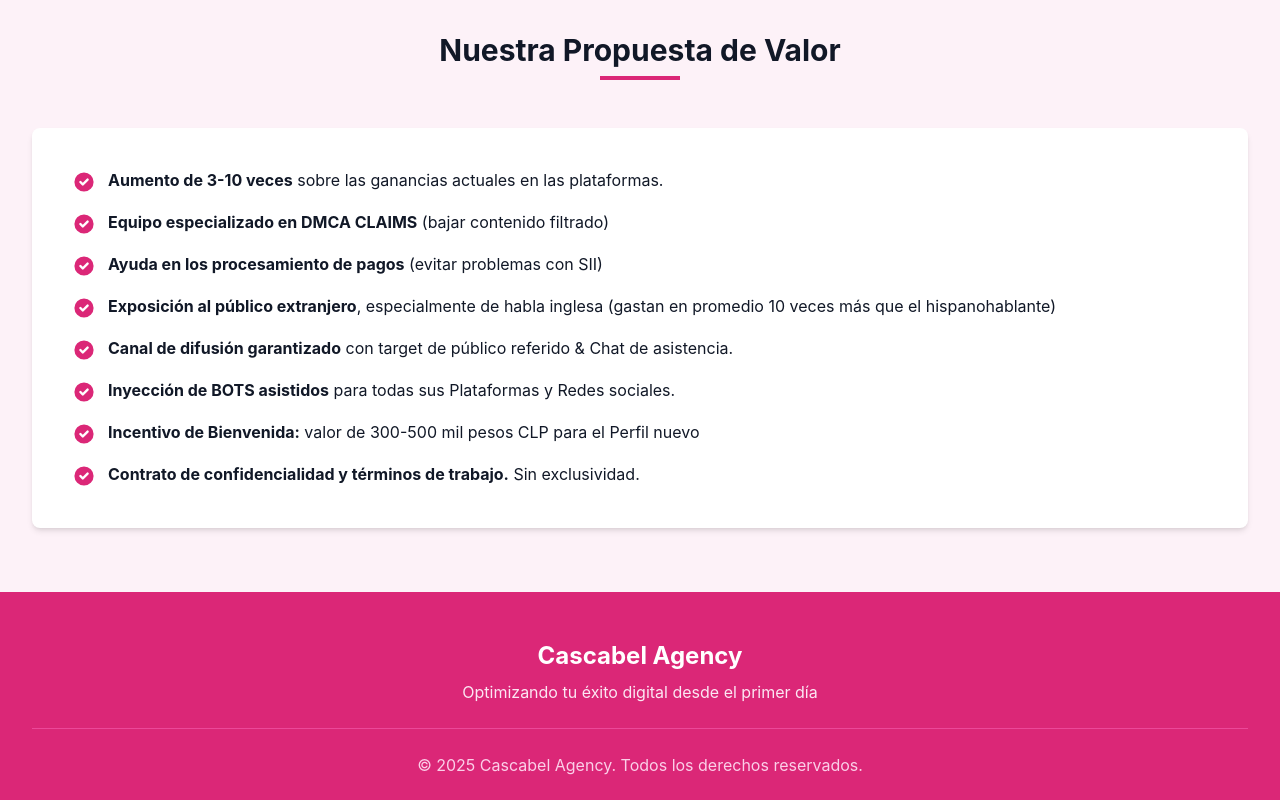
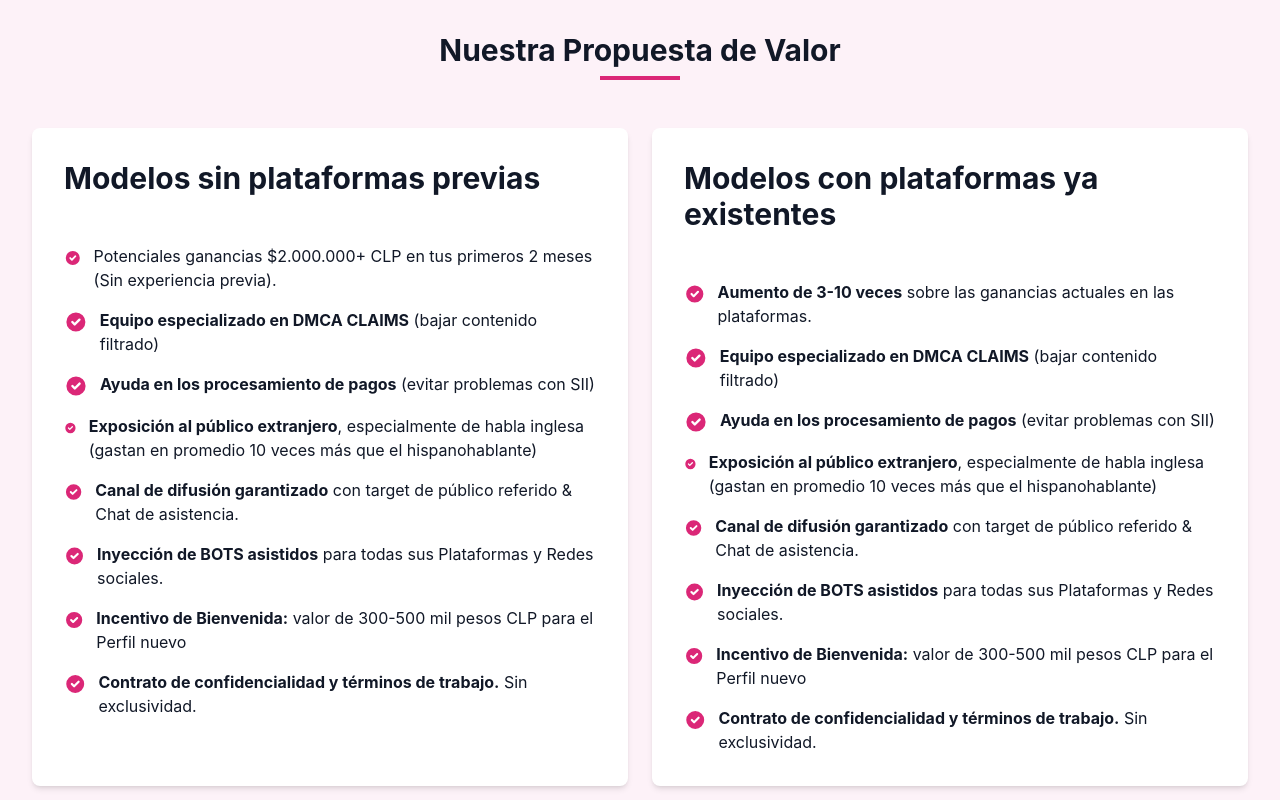
Before and after one commit to Kaos100/cascabel_agency, a website: page index.html in a window 1280 px wide. Shown: the part 1500-2300 px from the top of the page. Drawn offline with nearby package versions, Linux system fonts and the light colour scheme.

Commit message:
fix index

```diff
--- a/index.html
+++ b/index.html
@@ -183,13 +183,73 @@
     </section>
 
 <!-- Propuesta -->
+<!-- Propuesta -->
 <section id="propuesta" class="py-16 bg-pink-50">
     <div class="max-w-7xl mx-auto px-4 sm:px-6 lg:px-8">
         <div class="text-center mb-12">
             <h2 class="text-3xl font-bold text-gray-900">Nuestra Propuesta de Valor</h2>
             <div class="h-1 w-20 bg-pink-600 mx-auto mt-2"></div>
         </div>
-            <div class="bg-white rounded-lg shadow-md p-6 md:p-10">
+
+        <div class="grid grid-cols-1 md:grid-cols-2 gap-6">
+            <!-- Columna 1 (mismo contenido) -->
+            <div class="bg-white rounded-lg shadow-md p-6 md:p-8">
+                <h4 class="text-3xl font-bold text-gray-900">Modelos sin plataformas previas</h4><br><br>
+                <ul class="space-y-4">
+                    <li class="flex items-start">
+                        <svg class="w-6 h-6 text-pink-600 mt-0.5 mr-3" fill="currentColor" viewBox="0 0 20 20">
+                            <path fill-rule="evenodd" d="M10 18a8 8 0 100-16 8 8 0 000 16zm3.707-9.293a1 1 0 00-1.414-1.414L9 10.586 7.707 9.293a1 1 0 00-1.414 1.414l2 2a1 1 0 001.414 0l4-4z" clip-rule="evenodd" />
+                        </svg>
+                        <span>Potenciales ganancias $2.000.000+ CLP en tus primeros 2 meses (Sin experiencia previa).</span>
+                    </li>
+                    <li class="flex items-start">
+                        <svg class="w-6 h-6 text-pink-600 mt-0.5 mr-3" fill="currentColor" viewBox="0 0 20 20">
+                            <path fill-rule="evenodd" d="M10 18a8 8 0 100-16 8 8 0 000 16zm3.707-9.293a1 1 0 00-1.414-1.414L9 10.586 7.707 9.293a1 1 0 00-1.414 1.414l2 2a1 1 0 001.414 0l4-4z" clip-rule="evenodd" />
+                        </svg>
+                        <span><strong>Equipo especializado en DMCA CLAIMS</strong> (bajar contenido filtrado)</span>
+                    </li>
+                    <li class="flex items-start">
+                        <svg class="w-6 h-6 text-pink-600 mt-0.5 mr-3" fill="currentColor" viewBox="0 0 20 20">
+                            <path fill-rule="evenodd" d="M10 18a8 8 0 100-16 8 8 0 000 16zm3.707-9.293a1 1 0 00-1.414-1.414L9 10.586 7.707 9.293a1 1 0 00-1.414 1.414l2 2a1 1 0 001.414 0l4-4z" clip-rule="evenodd" />
+                        </svg>
+                        <span><strong>Ayuda en los procesamiento de pagos</strong> (evitar problemas con SII)</span>
+                    </li>
+                    <li class="flex items-start">
+                        <svg class="w-6 h-6 text-pink-600 mt-0.5 mr-3" fill="currentColor" viewBox="0 0 20 20">
+                            <path fill-rule="evenodd" d="M10 18a8 8 0 100-16 8 8 0 000 16zm3.707-9.293a1 1 0 00-1.414-1.414L9 10.586 7.707 9.293a1 1 0 00-1.414 1.414l2 2a1 1 0 001.414 0l4-4z" clip-rule="evenodd" />
+                        </svg>
+                        <span><strong>Exposición al público extranjero</strong>, especialmente de habla inglesa (gastan en promedio 10 veces más que el hispanohablante)</span>
+                    </li>
+                    <li class="flex items-start">
+                        <svg class="w-6 h-6 text-pink-600 mt-0.5 mr-3" fill="currentColor" viewBox="0 0 20 20">
+                            <path fill-rule="evenodd" d="M10 18a8 8 0 100-16 8 8 0 000 16zm3.707-9.293a1 1 0 00-1.414-1.414L9 10.586 7.707 9.293a1 1 0 00-1.414 1.414l2 2a1 1 0 001.414 0l4-4z" clip-rule="evenodd" />
+                        </svg>
+                        <span><strong>Canal de difusión garantizado</strong> con target de público referido & Chat de asistencia.</span>
+                    </li>
+                    <li class="flex items-start">
+                        <svg class="w-6 h-6 text-pink-600 mt-0.5 mr-3" fill="currentColor" viewBox="0 0 20 20">
+                            <path fill-rule="evenodd" d="M10 18a8 8 0 100-16 8 8 0 000 16zm3.707-9.293a1 1 0 00-1.414-1.414L9 10.586 7.707 9.293a1 1 0 00-1.414 1.414l2 2a1 1 0 001.414 0l4-4z" clip-rule="evenodd" />
+                        </svg>
+                        <span><strong>Inyección de BOTS asistidos</strong> para todas sus Plataformas y Redes sociales.</span>
+                    </li>
+                    <li class="flex items-start">
+                        <svg class="w-6 h-6 text-pink-600 mt-0.5 mr-3" fill="currentColor" viewBox="0 0 20 20">
+                            <path fill-rule="evenodd" d="M10 18a8 8 0 100-16 8 8 0 000 16zm3.707-9.293a1 1 0 00-1.414-1.414L9 10.586 7.707 9.293a1 1 0 00-1.414 1.414l2 2a1 1 0 001.414 0l4-4z" clip-rule="evenodd" />
+                        </svg>
+                        <span><strong>Incentivo de Bienvenida:</strong> valor de 300-500 mil pesos CLP para el Perfil nuevo</span>
+                    </li>
+                    <li class="flex items-start">
+                        <svg class="w-6 h-6 text-pink-600 mt-0.5 mr-3" fill="currentColor" viewBox="0 0 20 20">
+                            <path fill-rule="evenodd" d="M10 18a8 8 0 100-16 8 8 0 000 16zm3.707-9.293a1 1 0 00-1.414-1.414L9 10.586 7.707 9.293a1 1 0 00-1.414 1.414l2 2a1 1 0 001.414 0l4-4z" clip-rule="evenodd" />
+                        </svg>
+                        <span><strong>Contrato de confidencialidad y términos de trabajo.</strong> Sin exclusividad.</span>
+                    </li>
+                </ul>
+            </div>
+
+            <!-- Columna 2 (mismo contenido) -->
+            <div class="bg-white rounded-lg shadow-md p-6 md:p-8">
+                <h4 class="text-3xl font-bold text-gray-900">Modelos con plataformas ya existentes</h4><br><br>
                 <ul class="space-y-4">
                     <li class="flex items-start">
                         <svg class="w-6 h-6 text-pink-600 mt-0.5 mr-3" fill="currentColor" viewBox="0 0 20 20">
@@ -240,6 +300,7 @@
                         <span><strong>Contrato de confidencialidad y términos de trabajo.</strong> Sin exclusividad.</span>
                     </li>
                 </ul>
+            </div>
         </div>
     </div>
 </section>
```
Lines whose indentation alone changed are shown as unchanged.
